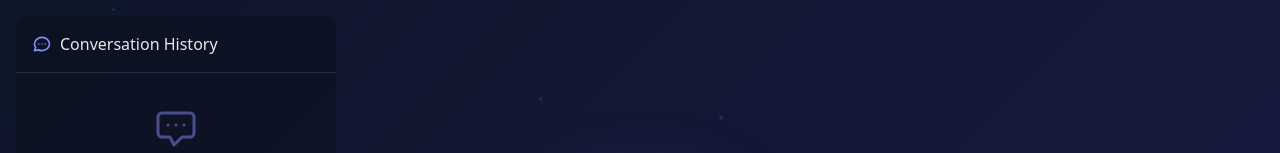
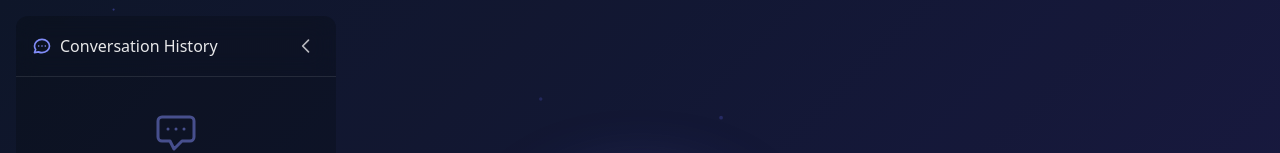
Before and after one commit to Joeyzzyy/hero-section-yue, a Next.js app: page / in a window 1280 px wide. Shown: the top 153 px of the page. Built offline with nearby package versions, Linux system fonts and the light colour scheme.

Commit message:
new features added

```diff
--- a/src/components/hero-section-realtime-demo.js
+++ b/src/components/hero-section-realtime-demo.js
@@ -19,6 +19,7 @@ const HeroSectionRealtimeDemo = () => {
   const [showVideo, setShowVideo] = useState(false);
   const videoRef = useRef(null);
   const [responseVideo, setResponseVideo] = useState('');
+  const [isHistoryPanelOpen, setIsHistoryPanelOpen] = useState(true);
 
   // ================ Audio Control Functions ================
   useEffect(() => {
@@ -339,12 +340,18 @@ const HeroSectionRealtimeDemo = () => {
     playingRef.current = true;
 
     try {
-      const currentInput = userInput; // 保存当前输入
-      setUserInput(''); // 立即清空输入框
+      const currentInput = userInput;
+      setUserInput('');
       setChatHistory(prev => [
         { type: 'user', content: currentInput },
         ...prev
       ]);
+
+      // 构建历史记录字符串
+      const historyString = chatHistory
+        .map(msg => `${msg.type === 'user' ? 'User' : 'Assistant'}: ${msg.content}`)
+        .reverse()
+        .join('\n');
 
       const response = await fetch('https://dify.sheet2email.com/v1/workflows/run', {
         method: 'POST',
@@ -353,7 +360,10 @@ const HeroSectionRealtimeDemo = () => {
           'Authorization': `Bearer ${process.env.NEXT_PUBLIC_DIFY_API_KEY}`,
         },
         body: JSON.stringify({
-          inputs: { Question: userInput },
+          inputs: {
+            Question: userInput,
+            History: historyString || '' // 添加历史记录，如果没有则传空字符串
+          },
           response_mode: "blocking",
           user: "default_user",
           language: "en"
@@ -417,9 +427,11 @@ const HeroSectionRealtimeDemo = () => {
       {/* Chat history panel */}
       <div className={`absolute left-4 top-4 bottom-4 w-80 transition-all duration-300 ease-in-out ${
         chatHistory.length > 0 ? 'bg-black/30 backdrop-blur-sm' : 'bg-black/20'
-      } rounded-xl overflow-hidden z-10`}>
+      } rounded-xl overflow-hidden z-10 ${
+        isHistoryPanelOpen ? 'translate-x-0' : '-translate-x-[calc(100%-2rem)]'
+      }`}>
         {/* Panel Header */}
-        <div className="p-4 border-b border-white/10 backdrop-blur-md">
+        <div className="p-4 border-b border-white/10 backdrop-blur-md flex justify-between items-center">
           <div className="flex items-center gap-2">
             <svg className="w-5 h-5 text-indigo-400" fill="none" stroke="currentColor" viewBox="0 0 24 24">
               <path strokeLinecap="round" strokeLinejoin="round" strokeWidth={2}
@@ -428,6 +440,22 @@ const HeroSectionRealtimeDemo = () => {
             </svg>
             <h3 className="font-medium text-white/90">Conversation History</h3>
           </div>
+          {/* 添加切换按钮 */}
+          <button
+            onClick={() => setIsHistoryPanelOpen(!isHistoryPanelOpen)}
+            className="p-1 hover:bg-white/10 rounded-lg transition-colors"
+          >
+            <svg
+              className={`w-5 h-5 text-white/70 transition-transform duration-300 ${
+                isHistoryPanelOpen ? 'rotate-0' : 'rotate-180'
+              }`}
+              fill="none"
+              stroke="currentColor"
+              viewBox="0 0 24 24"
+            >
+              <path strokeLinecap="round" strokeLinejoin="round" strokeWidth={2} d="M15 19l-7-7 7-7" />
+            </svg>
+          </button>
         </div>
 
         {/* Empty State or Chat Messages */}
```
